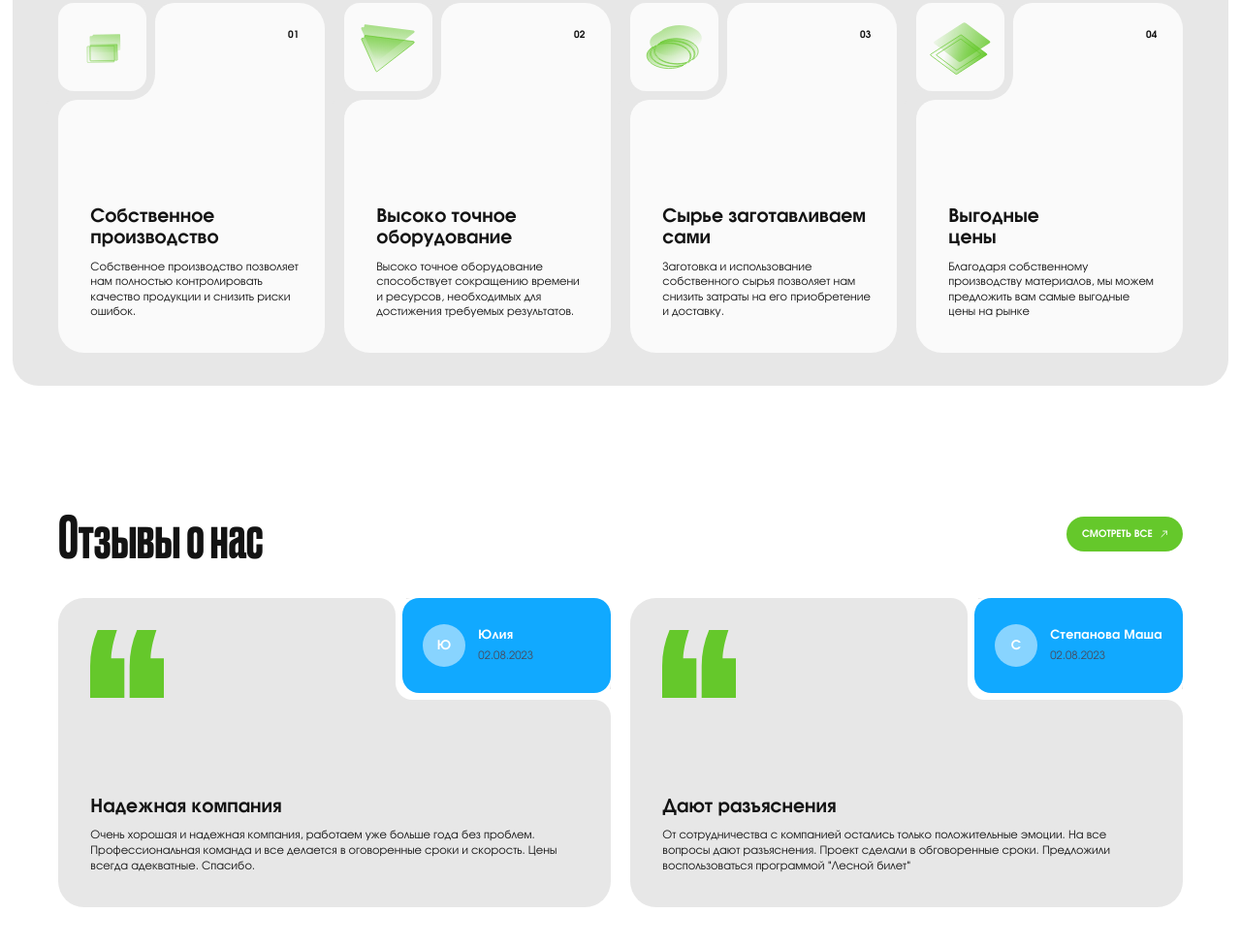
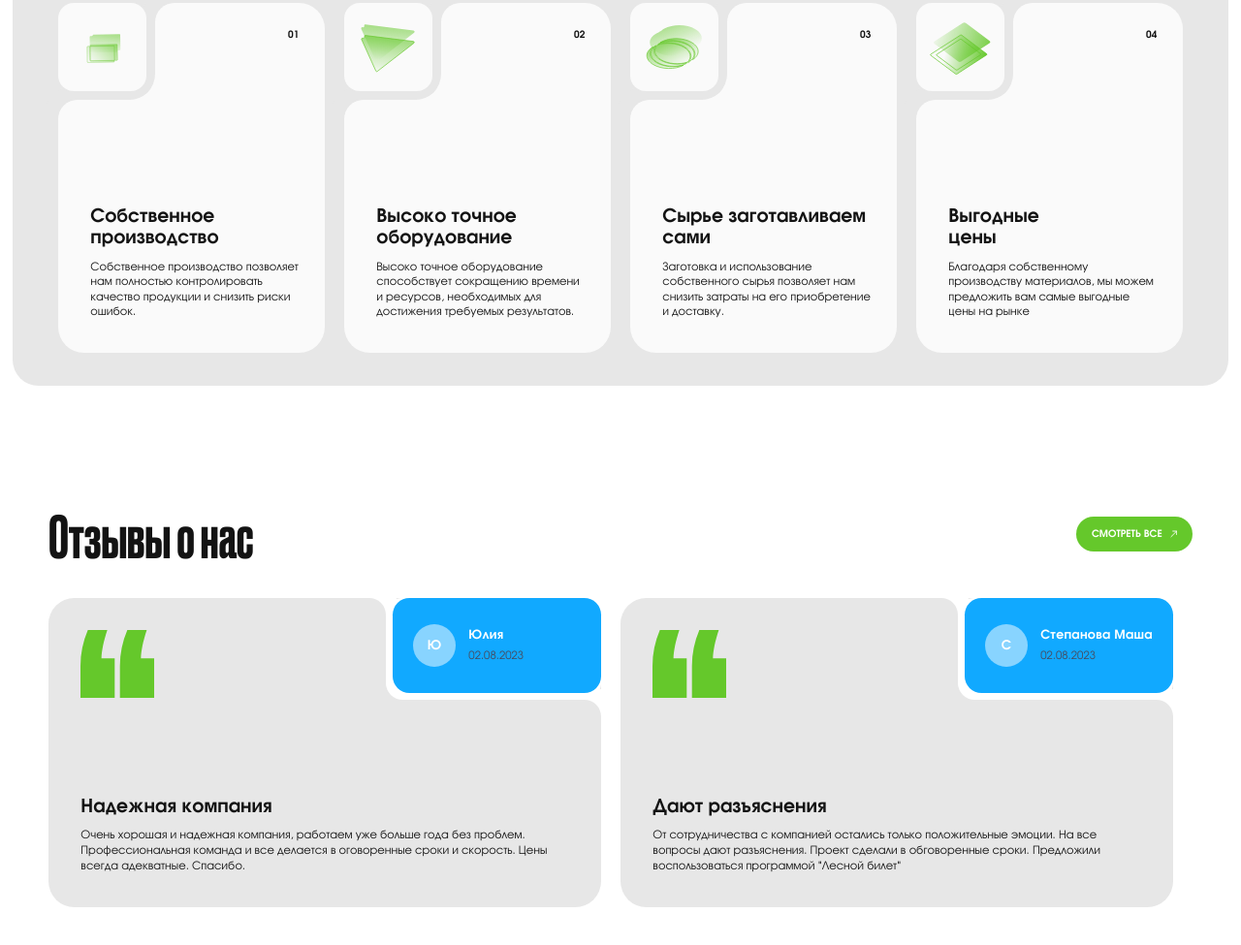
Before and after one commit to Gasay-Liza/A-home, a website built with webpack: page src/index.html in a window 1280 px wide. Shown: the part 2437-3412 px from the top of the page at 97% size. Built offline with nearby package versions, Linux system fonts and the light colour scheme; a web font is replaced by a local one.

Commit message:
Исправлена ошибка среза слайда в блоке отзывов

```diff
--- a/src/styles/components/_reviews.scss
+++ b/src/styles/components/_reviews.scss
@@ -1,6 +1,6 @@
 .reviews {
   width: 100%;
-  max-width: 174rem;
+  max-width: 177rem;
   display: flex;
   flex-direction: column;
   align-items: center;
@@ -34,7 +34,8 @@
   }
   .reviews-blocks {
     width: 100%;
-    max-width: 174rem;
+    gap: 3rem;
+    max-width: 177rem;
     display: flex;
     flex-direction: row;
     justify-content: space-between;
--- a/src/styles/main.scss
+++ b/src/styles/main.scss
@@ -16,8 +16,8 @@
     margin: 2rem 2rem;
 }
 
-.swiper-slide-active{
-    margin-right: 3rem;
+.swiper-slide{
+    // margin-right: 3rem;
 }
 
 .swiper-slide {
```
